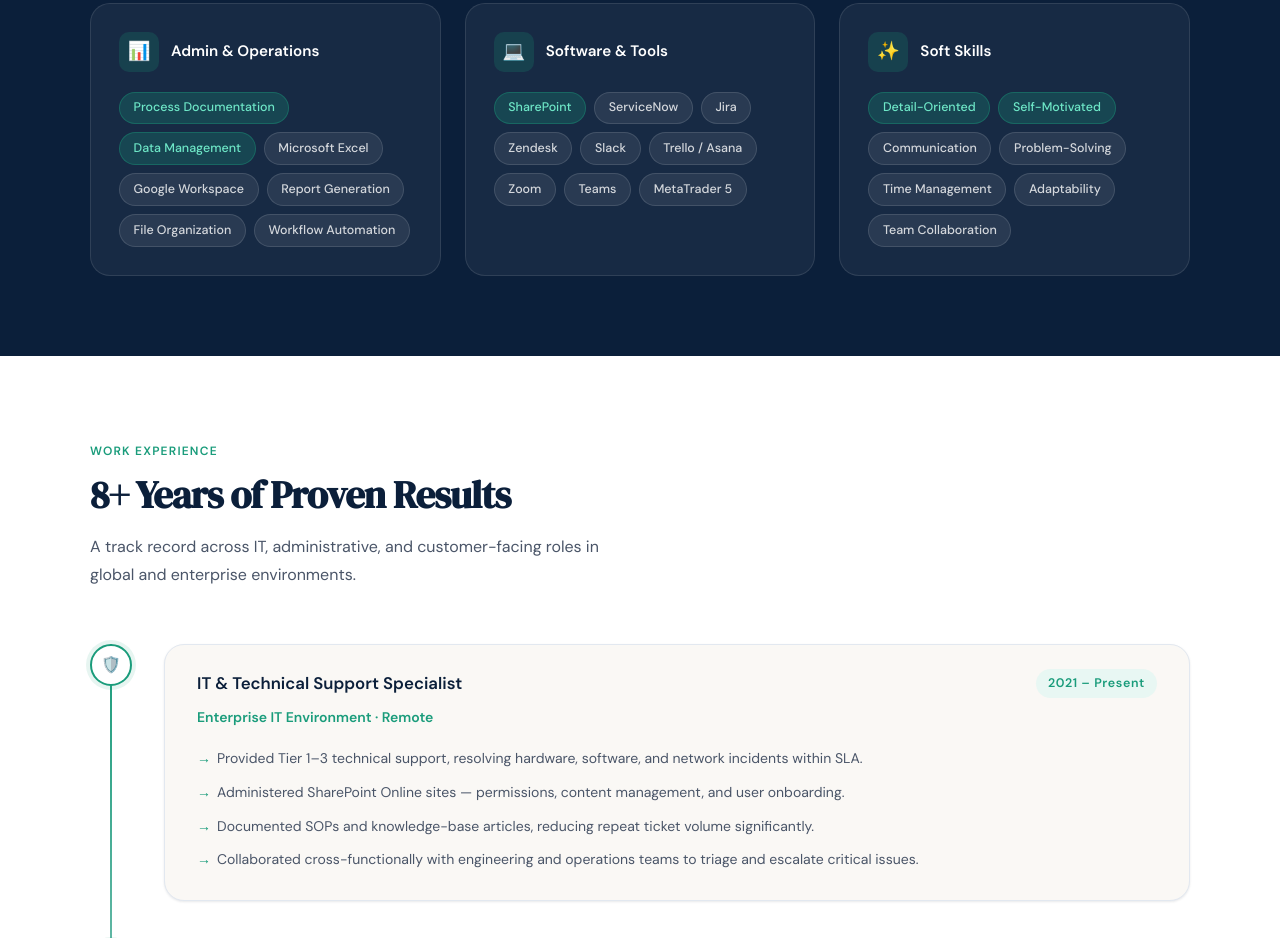
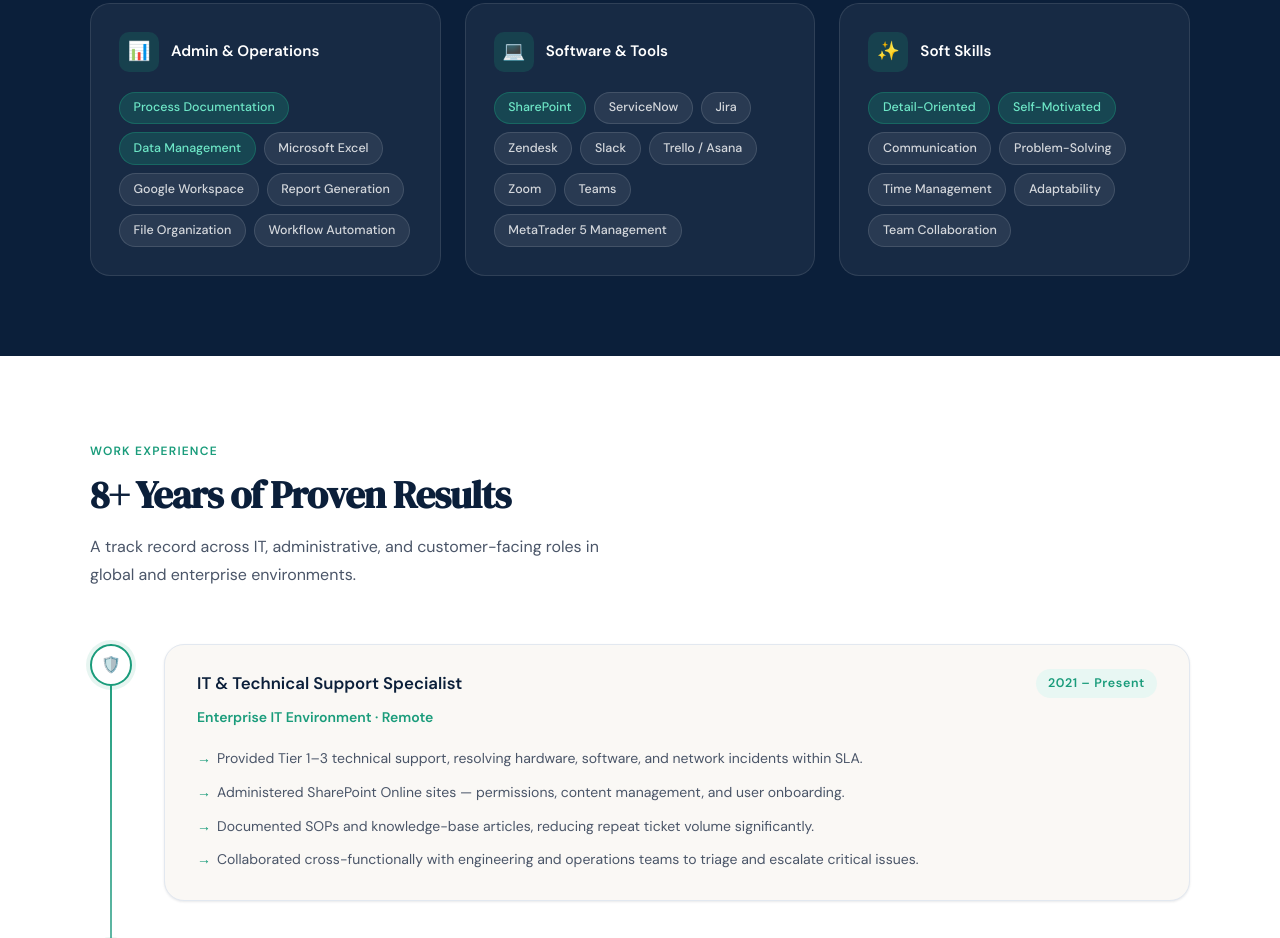
Before and after one commit to illutriza3-bot/Portfolio, a plain HTML site: page index.html in a window 1280 px wide. Shown: the part 2369-3307 px from the top of the page. Drawn offline with Linux system fonts and the light colour scheme.

Commit message:
Update index.html

```diff
--- a/index.html
+++ b/index.html
@@ -568,7 +568,7 @@
           <span class="skill-tag">Trello / Asana</span>
           <span class="skill-tag">Zoom</span>
           <span class="skill-tag">Teams</span>
-           <span class="skill-tag">MetaTrader 5</span>
+           <span class="skill-tag">MetaTrader 5 Management</span>
         </div>
       </div>
       <div class="skill-category">
```
